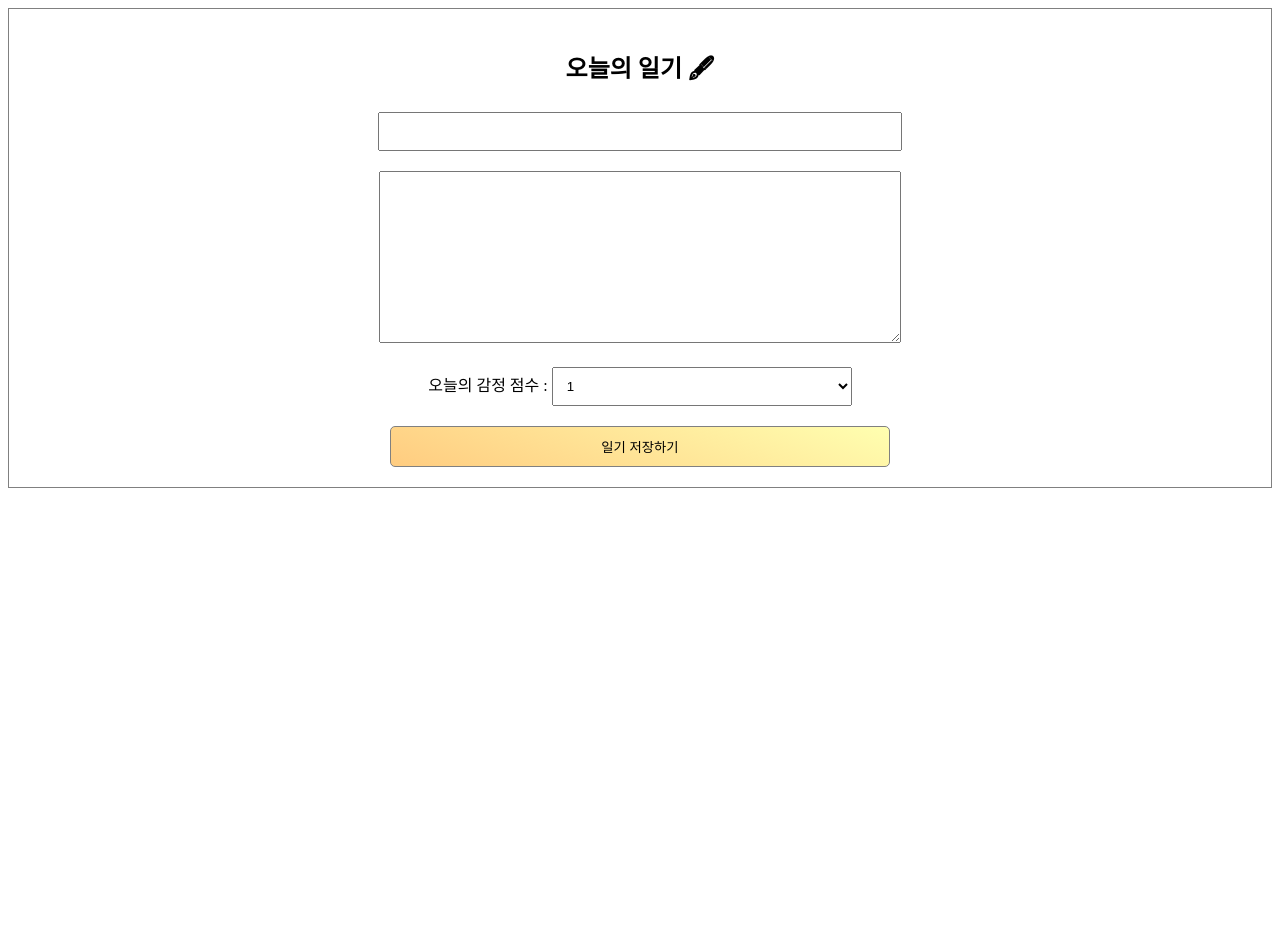
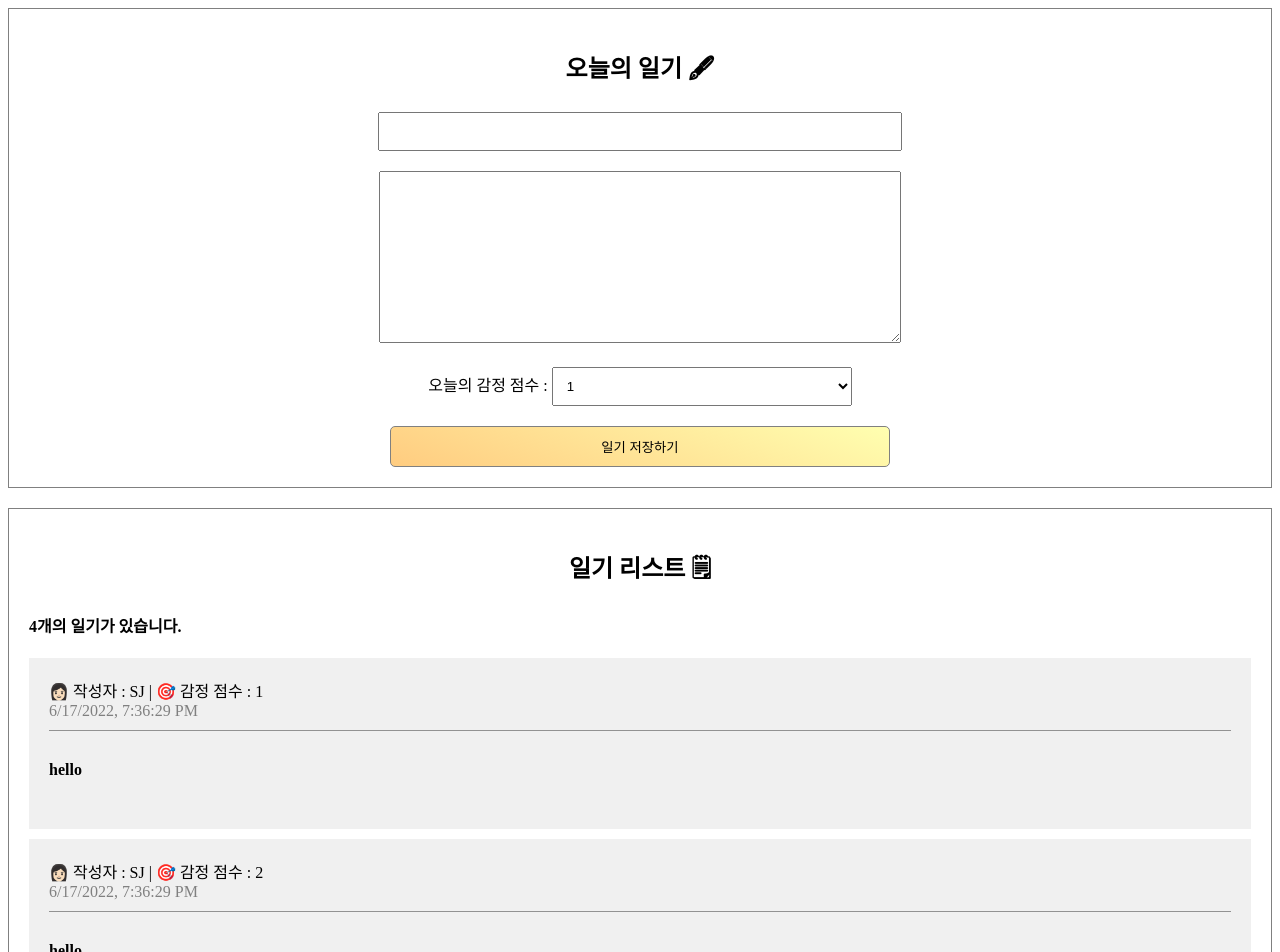
Before and after one commit to ShinjungOh/2022-learn-react, a React (Create React App) app in the folder 2022-06-16/simple-diary/: page / in a window 1280 px wide. Shown: the top 952 px of the page. Before the commit the page ends 800 px from the top, so only its background shows below. Built offline with nearby package versions, Linux system fonts and the light colour scheme; the HTML template or start-up script is replaced by a standard one.

Commit message:
[ADD] simple-diary diary list UI

```diff
--- a/2022-06-16/simple-diary/src/App.css
+++ b/2022-06-16/simple-diary/src/App.css
@@ -24,7 +24,45 @@
     width: 500px;
     padding: 10px;
     cursor: pointer;
-    background: linear-gradient(21deg, rgba(255,204,128,1) 0%, rgba(255,255,176,1) 100%);
+    background: linear-gradient(21deg, rgba(255, 204, 128, 1) 0%, rgba(255, 255, 176, 1) 100%);
     border: 1px solid grey;
     border-radius: 5px;
 }
+
+
+/* List */
+
+.DiaryList {
+    border: 1px solid grey;
+    padding: 20px;
+    margin-top: 20px;
+}
+
+.DiaryList h2 {
+    text-align: center;
+}
+
+
+/* Item */
+
+.DiaryItem {
+    background-color: rgba(211, 211, 211, 0.34);
+    margin-bottom: 10px;
+    padding: 20px;
+}
+
+.DiaryItem .info {
+    border-bottom: 1px solid rgba(128, 128, 128, 0.83);
+    padding-bottom: 10px;
+    margin-bottom: 10px;
+}
+
+.DiaryItem .date {
+    color: grey;
+}
+
+.DiaryItem .content {
+    font-weight: bold;
+    margin-bottom: 30px;
+    margin-top: 30px;
+}
--- a/2022-06-16/simple-diary/src/App.js
+++ b/2022-06-16/simple-diary/src/App.js
@@ -1,11 +1,45 @@
+import React from "react";
 import './App.css';
 import DiaryEditor from "./component/DiaryEditor";
+import DiaryList from "./component/DiaryList";
+
+const dummyList = [
+    {
+        id: 1,
+        author: "SJ",
+        content: "hello",
+        emotion: 1,
+        created_date: new Date().getTime(),
+    },
+    {
+        id: 2,
+        author: "SJ",
+        content: "hello",
+        emotion: 2,
+        created_date: new Date().getTime(),
+    },
+    {
+        id: 3,
+        author: "SJ",
+        content: "hello",
+        emotion: 3,
+        created_date: new Date().getTime(),
+    },
+    {
+        id: 4,
+        author: "SJ",
+        content: "hello",
+        emotion: 4,
+        created_date: new Date().getTime(),
+    },
+];
 
 function App() {
     return (
         <div className="App">
             <header className="App-header">
                 <DiaryEditor/>
+                <DiaryList diaryList={dummyList}/>
             </header>
         </div>
     );
--- /dev/null
+++ b/2022-06-16/simple-diary/src/component/DiaryItem.jsx
@@ -0,0 +1,16 @@
+import React from "react";
+
+const DiaryItem = ({id, author, content, emotion, created_date}) => {
+    return (
+        <div className="DiaryItem">
+            <div className="info">
+                <span>👩🏻 작성자 : {author} | 🎯 감정 점수 : {emotion}</span>
+                <br/>
+                <span className="date">{new Date(created_date).toLocaleString()}</span>
+            </div>
+            <div className="content">{content}</div>
+        </div>
+    );
+}
+
+export default DiaryItem;
--- /dev/null
+++ b/2022-06-16/simple-diary/src/component/DiaryList.jsx
@@ -0,0 +1,23 @@
+import React from "react";
+import DiaryItem from "./DiaryItem";
+
+const DiaryList = ({diaryList}) => {
+    console.log(diaryList);
+    return (
+        <div className="DiaryList">
+            <h2>일기 리스트 🗒</h2>
+            <h4>{diaryList.length}개의 일기가 있습니다.</h4>
+            <div>
+                {diaryList.map((e) => (
+                    <DiaryItem key={e.id} {...e}/>
+                ))}
+            </div>
+        </div>
+    );
+}
+
+DiaryList.defaultProps = {
+    diaryList: [],
+}
+
+export default DiaryList;
```
Lines whose indentation alone changed are shown as unchanged.
